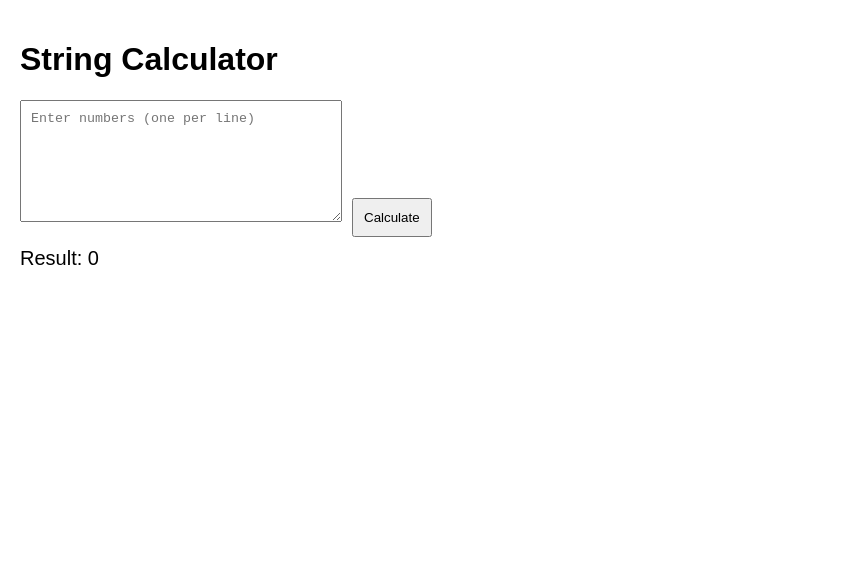
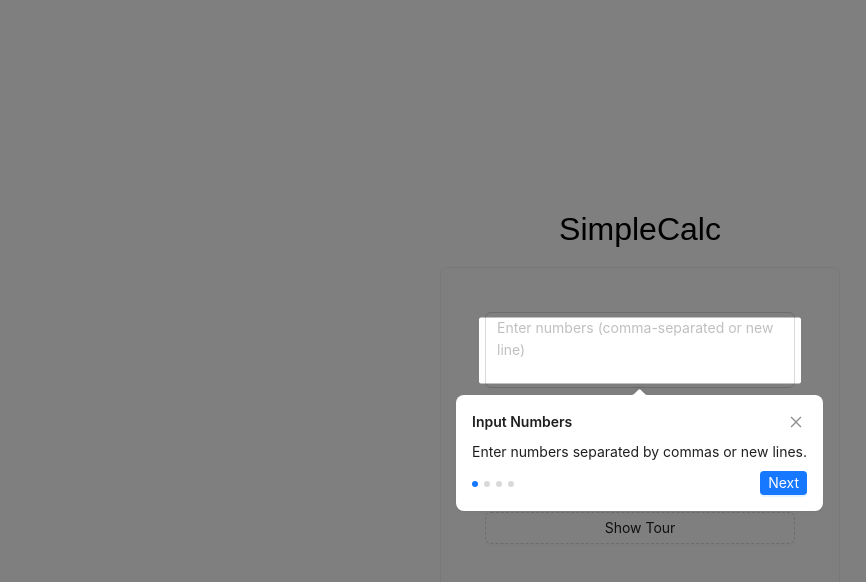
Before and after one commit to pizuCoder/string-calculator-tdd, a React (Create React App) app: page / in a window 1280 px wide. Shown: the top 582 px of the page, without its empty margins (0-866 px from the left). Built offline with nearby package versions, Linux system fonts and the light colour scheme.

Commit message:
basic design and tour

```diff
--- a/package.json
+++ b/package.json
@@ -10,6 +10,7 @@
     "@types/node": "^16.18.115",
     "@types/react": "^18.3.12",
     "@types/react-dom": "^18.3.1",
+    "antd": "^5.21.5",
     "react": "^18.3.1",
     "react-dom": "^18.3.1",
     "react-scripts": "5.0.1",
--- a/src/App.tsx
+++ b/src/App.tsx
@@ -1,4 +1,7 @@
 import React, { useState } from 'react';
+import { Button, Input, message, Tour, Card } from 'antd';
+import 'antd/dist/reset.css';  // Ant Design styling reset
+const { TextArea } = Input;
 
 // Core string calculator logic
 const add = (numbers: string): number => {
@@ -50,6 +53,7 @@ const App: React.FC = () => {
   const [inputValue, setInputValue] = useState('');
   const [result, setResult] = useState<number | string>(0);
   const [error, setError] = useState<string | null>(null);
+  const [tourVisible, setTourVisible] = useState(true);
 
   const handleCalculate = () => {
     try {
@@ -63,25 +67,79 @@ const App: React.FC = () => {
     }
   };
 
+  // Ant Design Tour steps
+  const steps = [
+    {
+      title: 'Input Numbers',
+      description: 'Enter numbers separated by commas or new lines.',
+      target: () => document.querySelector('.number-input') as HTMLElement,
+    },
+    {
+      title: 'Add Custom Delimiter',
+      description: 'To add a custom delimiter, start with "//[delimiter]\\n[numbers]"',
+      target: () => document.querySelector('.number-input') as HTMLElement,
+    },
+    {
+      title: 'Calculate Result',
+      description: 'Click the "Calculate" button to get the sum.',
+      target: () => document.querySelector('.calculate-button') as HTMLElement,
+    },
+    {
+      title: 'See the Result',
+      description: 'The result will be displayed here.',
+      target: () => document.querySelector('.result-box') as HTMLElement,
+    },
+  ];
+
   return (
-    <div style={{ padding: '20px', fontFamily: 'Arial' }}>
-      <h1>String Calculator</h1>
-      <textarea
+
+    <div style={{ display: 'flex',
+      justifyContent: 'center',
+      alignItems: 'center',
+      height: '100vh', // Full viewport height
+      fontFamily: 'Arial',
+      flexDirection: 'column',
+      padding: '0 20px' }}>
+      <h1 style={{ marginBottom: '20px', textAlign: 'center' }}>SimpleCalc</h1>
+      <Card style={{ width: '100%', maxWidth: '400px', padding: '20px' }}>
+
+      <TextArea
         value={inputValue}
         onChange={(e) => setInputValue(e.target.value)}
-        placeholder="Enter numbers (one per line)"
-        style={{ padding: '10px', width: '300px', height: '100px', marginRight: '10px' }}
+        placeholder="Enter numbers (comma-separated or new line)"
+        className="number-input"
+        autoSize={{ minRows: 3, maxRows: 5 }}
+        style={{ marginBottom: '20px' }}
       />
-      <button onClick={handleCalculate} style={{ padding: '10px' }}>
+
+      <Button
+        type="primary"
+        onClick={handleCalculate}
+        className="calculate-button"
+        style={{ marginBottom: '20px', width: '100%' }}
+      >
         Calculate
-      </button>
+      </Button>
 
-      {error ? (
-        <p style={{ color: 'red' }}>{error}</p>
-      ) : (
-        <p style={{ fontSize: '20px', marginTop: '10px' }}>Result: {result}</p>
-      )}
+      <Input
+        value={error ? error : result}
+        className="result-box"
+        disabled
+        style={{ marginBottom: '20px' }}
+      />
+
+      <Button type="dashed" onClick={() => setTourVisible(true)} style={{ width: '100%' }}>
+        Show Tour
+      </Button>
+
+      <Tour
+        open={tourVisible}
+        onClose={() => setTourVisible(false)}
+        steps={steps}
+      />
+      </Card>
     </div>
+
   );
 };
 
```
Also changed, not shown: src/delimitereg.png (added), 1 other file (tests, documents, lock files or other folders).
